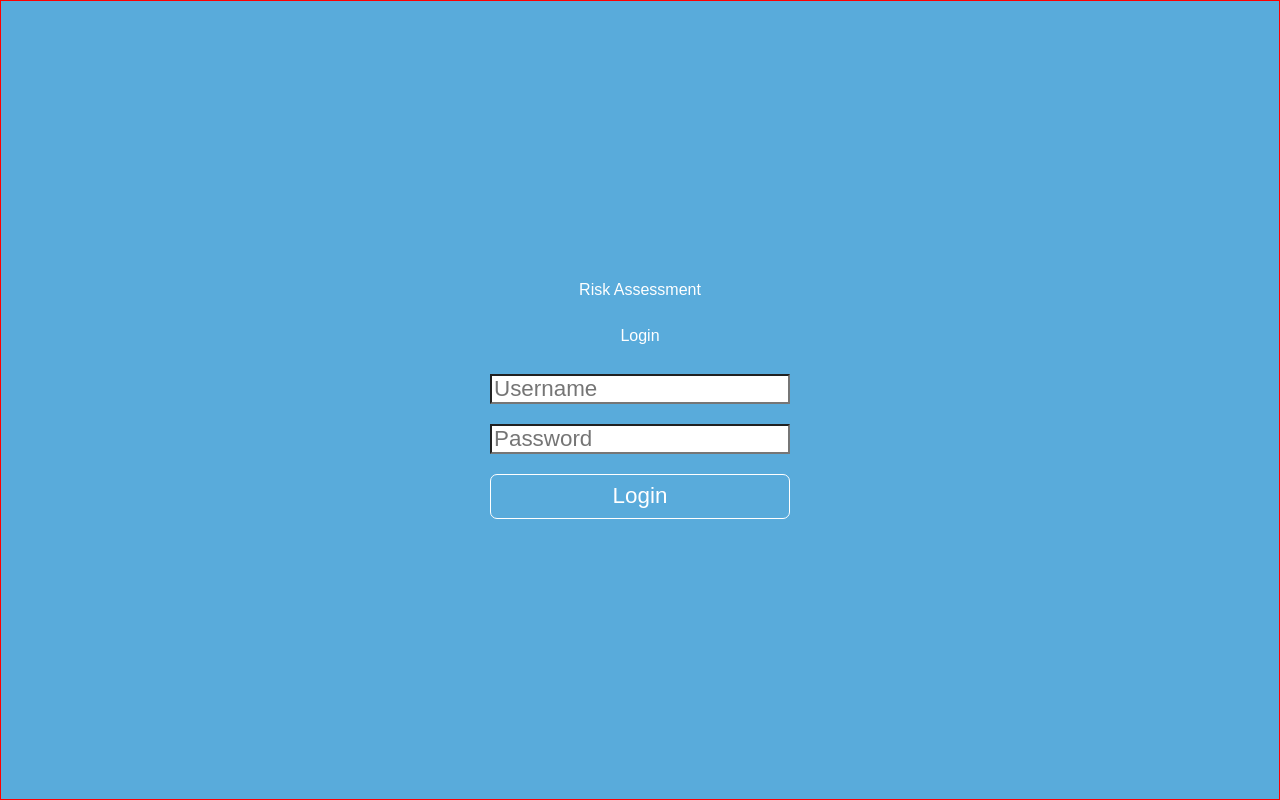
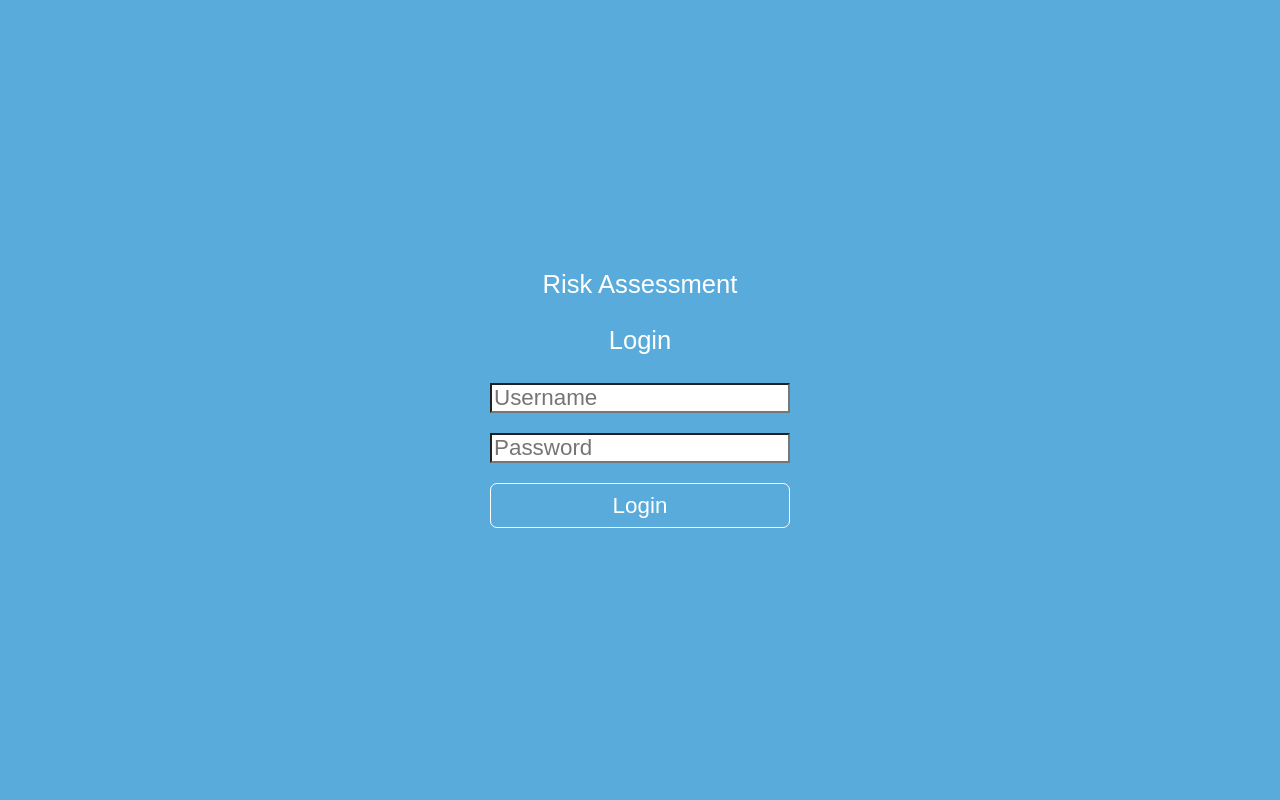
Before and after one commit to adamhinckley/Insurance-Risk-Assesment, a React (Create React App) app: page /login in a window 1280 px wide. Built offline with nearby package versions, Linux system fonts and the light colour scheme.

Commit message:
adjusts font size on login page

```diff
--- a/src/css/index.css
+++ b/src/css/index.css
@@ -145,7 +145,6 @@ nav .navLink {
 .login-container {
   display: flex;
   justify-content: center;
-  border: 1px solid red;
   align-items: center;
   height: 100vh;
   flex-direction: column;
@@ -158,6 +157,7 @@ nav .navLink {
   text-align: center;
   font-family: Arial, Helvetica, sans-serif;
   margin-bottom: 30px;
+  font-size: 1.6rem;
 }
 .login-container .login-input {
   width: 300px;
--- a/src/less/login.less
+++ b/src/less/login.less
@@ -1,7 +1,6 @@
 .login-container {
   display: flex;
   justify-content: center;
-  border: 1px solid red;
   align-items: center;
   height: 100vh;
   flex-direction: column;
@@ -15,6 +14,7 @@
     text-align: center;
     font-family: Arial, Helvetica, sans-serif;
     margin-bottom: 30px;
+    font-size: 1.6rem;
   }
 
   .login-input {
```
